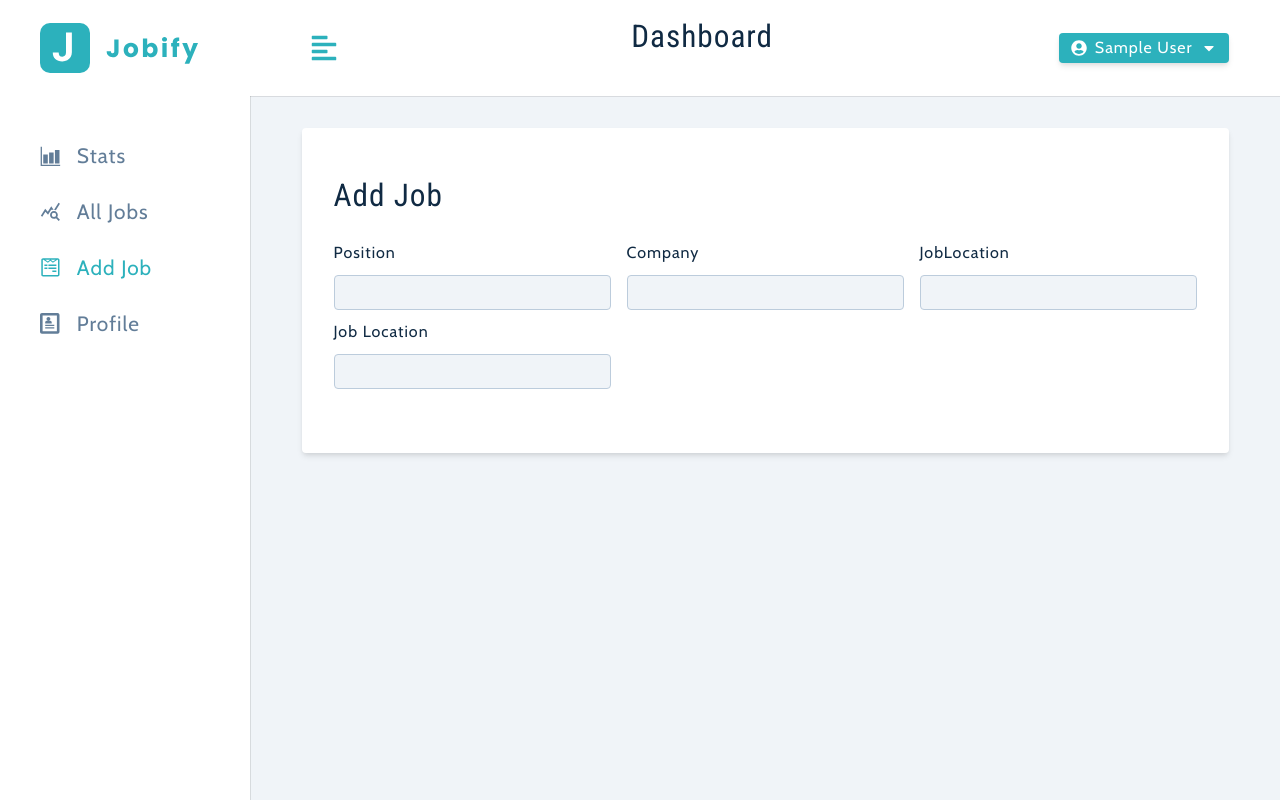
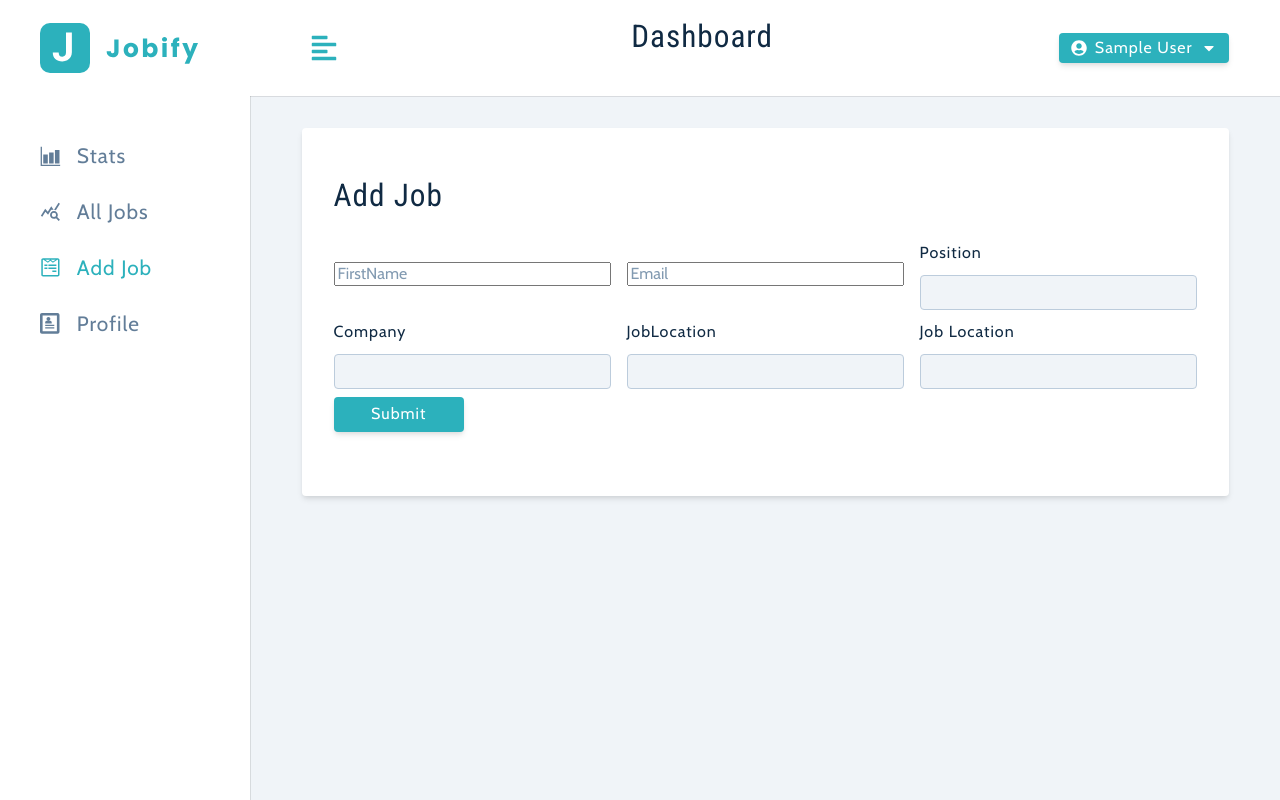
Before and after one commit to Elias-Kibret/Jobfy, a React (Vite) app in the folder client/: page /add-job in a window 1280 px wide. Built offline with nearby package versions, Linux system fonts and the light colour scheme; sample sign-in values are in the browser's storage.

Commit message:
LinkedinPost

```diff
--- a/client/src/page/DashBoard/AddJob.jsx
+++ b/client/src/page/DashBoard/AddJob.jsx
@@ -1,12 +1,74 @@
 import { FormRow,Alert } from '../../components'
 import { useAppContext } from '../../context/appContext';
 import Wrapper from '../../assets/wrappers/DashboardFormPage';
+import { useState } from 'react';
 const AddJob = () => {
 	const { isEditing, showAlert, displayAlert, position, company, jobLocation, jobType, jobTypeOptions, statusOptions } = useAppContext()
 
+	const [jobState, setJobState] = useState([{
+		position: '',
+		company: '',
+		jobLocation:''
+	}])
+	const [info, setInfo] = useState([{
+		Name: '',
+		Email: ''
+		 }])
+
+	const inputsProperty = [
+		{
+			id:1,
+			type: 'text',
+			name: 'Name',
+			placeHolder:'FirstName'
+		},
+		{
+			id: 2,
+			type: 'email',
+			name: 'Email',
+			placeHolder:'Email'
+		},
+
+
+	]
+
+	const handleOnChange = (e) => {
+
+		setInfo({...info,[e.target.name]:[e.target.value]})
+	}
+
+
+
+
+	// console.log(position,company,jobLocation)
+	const handeleSubmit = (e) => {
+		e.preventDefault()
+		if (!position || !company || !jobLocation) {
+			displayAlert()
+			return
+		}
+
+
+	}
+	// console.log(jobState.position)
+	// console.log(jobState.company)
+
 	const handleJobInput = (e) => {
 		e.preventDefault()
-		console.log(e.target.value)
+
+		setJobState({...jobState,[e.target.name]:[e.target.value]})
+		// switch (e.target.name) {
+		// 	case position:
+		// 		jobState.position= e.target.value
+		// 		break
+		// 	case company:
+		// 		jobState.company = e.target.value
+		// 		break
+		// 	case jobLocation:
+		// 		jobState.jobLocation= e.target.value
+		// 		break
+
+		// }
 
 	}
 	return <Wrapper>
@@ -17,24 +79,38 @@ const AddJob = () => {
 			}
 			<div className='form-center'>
 				{/* Position */}
+				{
+					inputsProperty .map((items) => {
+
+						return (
+							<input key={items.id}
+								type={items.type}
+								name={items.name}
+								value={info.value}
+								placeholder={items.placeHolder}
+								onChange={handleOnChange} />
+						)
+					})
+				}
+
 				<FormRow
 					type="text"
 					name="position"
-					value={position}
+					value={jobState.position}
 					handleChange={handleJobInput}
 				/>
 				{/* Company */}
 				<FormRow
 					type="text"
 					name="company"
-					value={company}
+					value={jobState.company}
 					handleChange={handleJobInput}
 				/>
 				{/* Location */}
 				<FormRow
 					type="text"
 					name="jobLocation"
-					value={jobLocation}
+					value={jobState.jobLocation}
 					handleChange={handleJobInput}
 				/>
 
@@ -46,6 +122,14 @@ const AddJob = () => {
 					handleChange={handleJobInput}
 				/>
 
+				{/* Job Type */}
+				<div className='btn-container'>
+					<button type="submit" className='btn btn-block submit-btn'>
+						Submit
+				   </button>
+				</div>
+				{/* Job Status */}
+
 			</div>
 		</form>
 	</Wrapper>;
```
Also changed, not shown: client/src/components/SignUp.jsx (added, +44 -0 lines).
